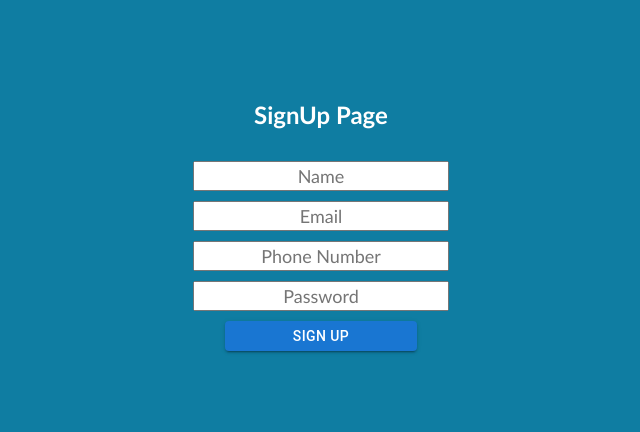
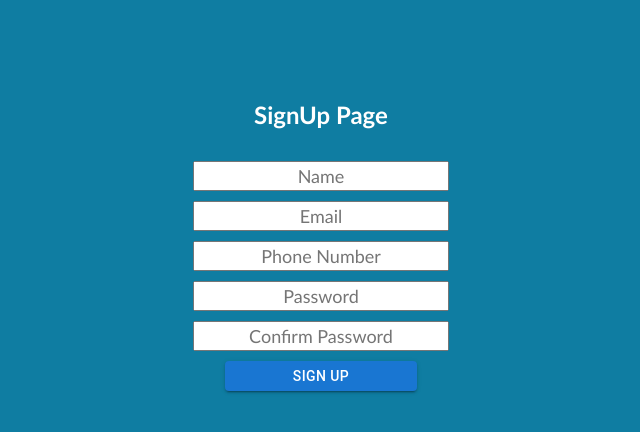
Before and after one commit to kunalBari5557/SetLocalStorageData, a React (Create React App) app: page / in a window 1280 px wide. Shown: the top 432 px of the page, without its empty margins (319-959 px from the left). Built offline with nearby package versions, Linux system fonts and the light colour scheme.

Commit message:
Drag and drop todo list

```diff
--- a/src/SignInSignUp/SignInSignUp.js
+++ b/src/SignInSignUp/SignInSignUp.js
@@ -8,12 +8,14 @@ function SignInSignupWithLocalStorage(){
    const email=useRef()
    const phone=useRef()
    const password=useRef()
+   const ConfirmPassword=useRef()
    const [showHome,setShowHome]=useState(false)
    const [show,setShow]=useState(false)
     const localSignUp=localStorage.getItem("signUp")
     const localEmail=localStorage.getItem("email")
     const localPhone=localStorage.getItem("phone")
     const localPassword=localStorage.getItem("password")
+    const localConfirmPassword=localStorage.getItem("ConfirmPassword")
     const localName=localStorage.getItem("name")
    useEffect(()=>{
     if(localSignUp){
@@ -24,11 +26,13 @@ function SignInSignupWithLocalStorage(){
     }
    })
    const handleClick=()=>{
-       if(phone.current.value&&email.current.value&&password.current.value)
+       if(phone.current.value&&email.current.value&&password.current.value&&name.current.value)
       {
+        localStorage.setItem("name",name.current.value)
         localStorage.setItem("phone",phone.current.value)
         localStorage.setItem("email",email.current.value)
         localStorage.setItem("password",password.current.value)
+        localStorage.setItem("ConfirmPassword",ConfirmPassword.current.value)
         localStorage.setItem("signUp",email.current.value)
         // alert("Account created successfully!!")
         window.location.reload()
@@ -75,6 +79,9 @@ function SignInSignupWithLocalStorage(){
                         <div className="input_space">
                             <input placeholder="Password" type='password' ref={password} />
                         </div>
+                        <div className="input_space">
+                            <input placeholder="Confirm Password" type='password' ref={ConfirmPassword} />
+                        </div>
                         <Button variant="contained"  onClick={handleClick}>Sign Up</Button>
                 </div>)
             }
```
